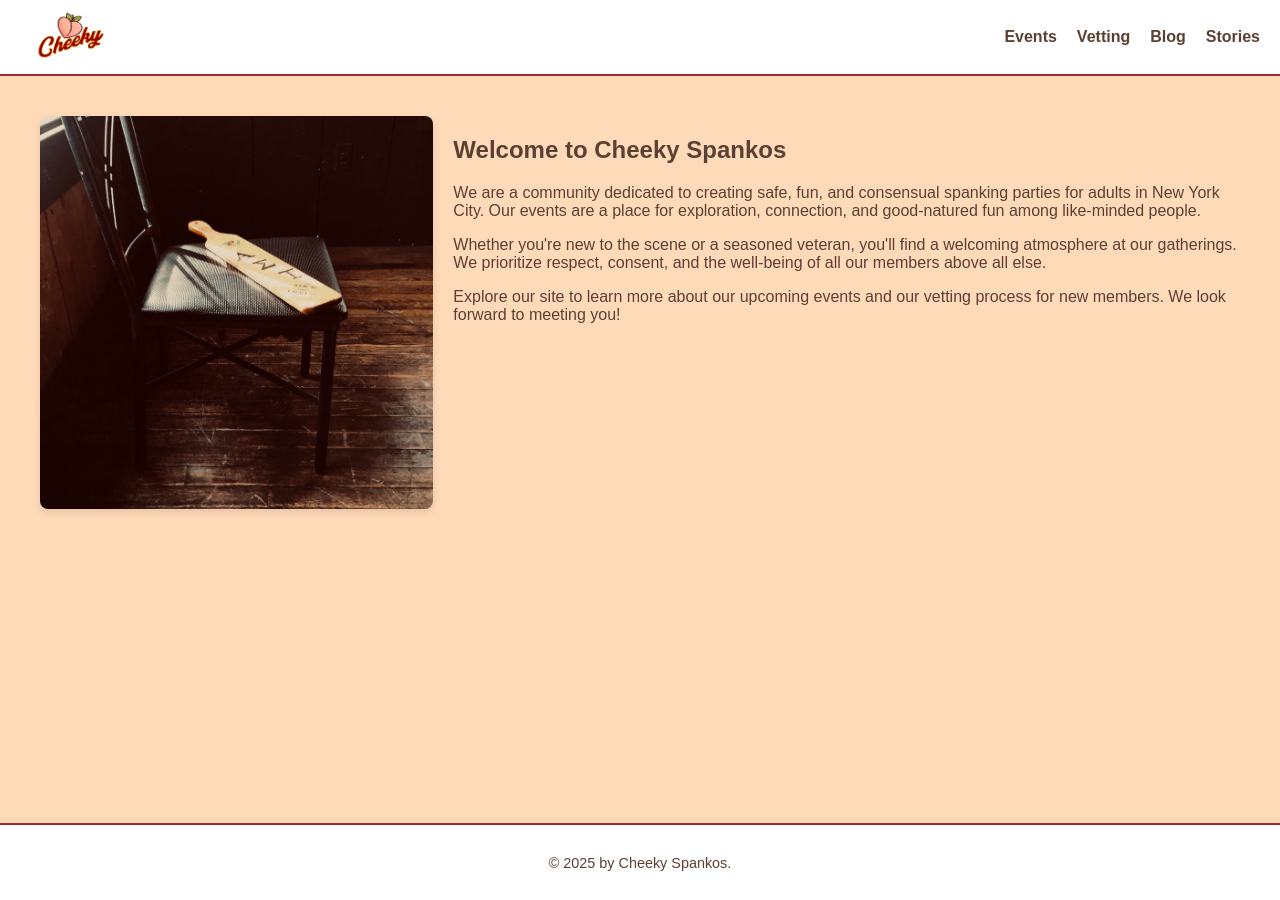
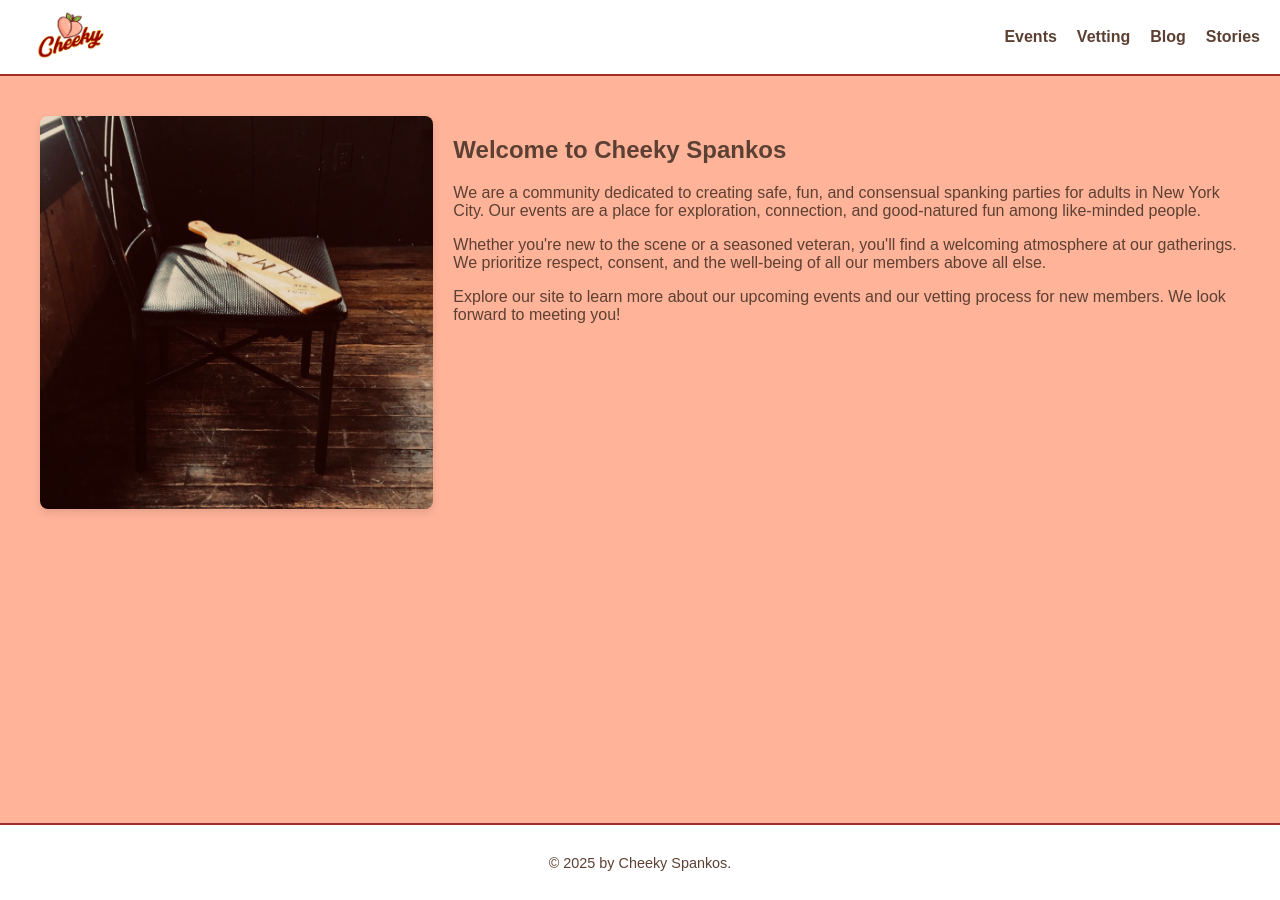
Before and after one commit to cheekyparties/cheekyparties.github.io, a Jekyll site: the page built from index.html, in a window 1280 px wide. Built offline with Jekyll 4.4.1, drawn with Linux system fonts in a browser that asks for light colours.

Commit message:
Update style.css

```diff
--- a/assets/css/style.css
+++ b/assets/css/style.css
@@ -1,6 +1,6 @@
 /* General Body Styles */
 body {
-    background-color: #FFDAB9; /* Peachy Pink */
+    background-color: #FFB399; /* Peachy Pink */
     color: #5C4033; /* Dark Brown */
     font-family: Arial, sans-serif;
     margin: 0;
```
